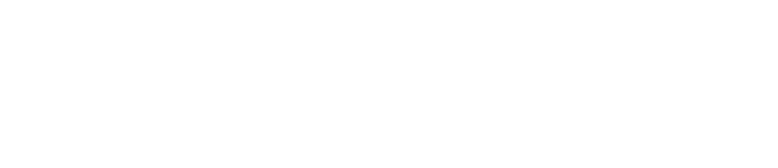
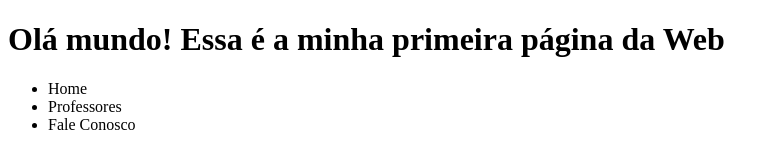
Before and after one commit to Eliomar-Resplandis/projeto-HTML-1-2022, a plain HTML site: page index.html in a window 1280 px wide. Shown: the whole page, without its empty margins (0-778 px from the left). Drawn offline with Linux system fonts and the light colour scheme.

Commit message:
Header com Menu

```diff
--- a/index.html
+++ b/index.html
@@ -4,4 +4,16 @@
         <meta charset="utf-8" />
         <title>Olá mundo</title>
     </head>
+    <body>
+        <header>
+            <h1>Olá mundo! Essa é a minha primeira página da Web</h1>
+            <nav>
+                <ul>
+                    <li>Home</li>
+                    <li>Professores</li>
+                    <li>Fale Conosco</li>
+                </ul>
+            </nav>
+        </header>
+    </body>
 </html>
```
